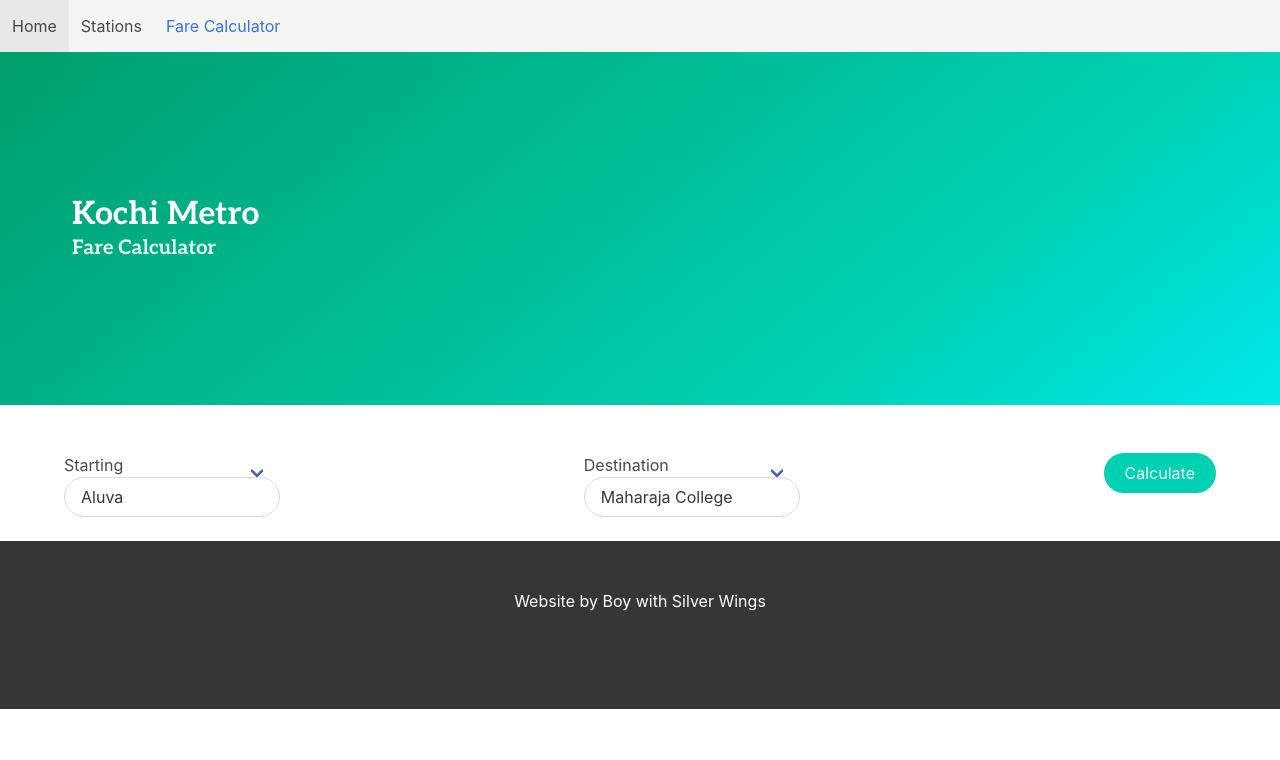
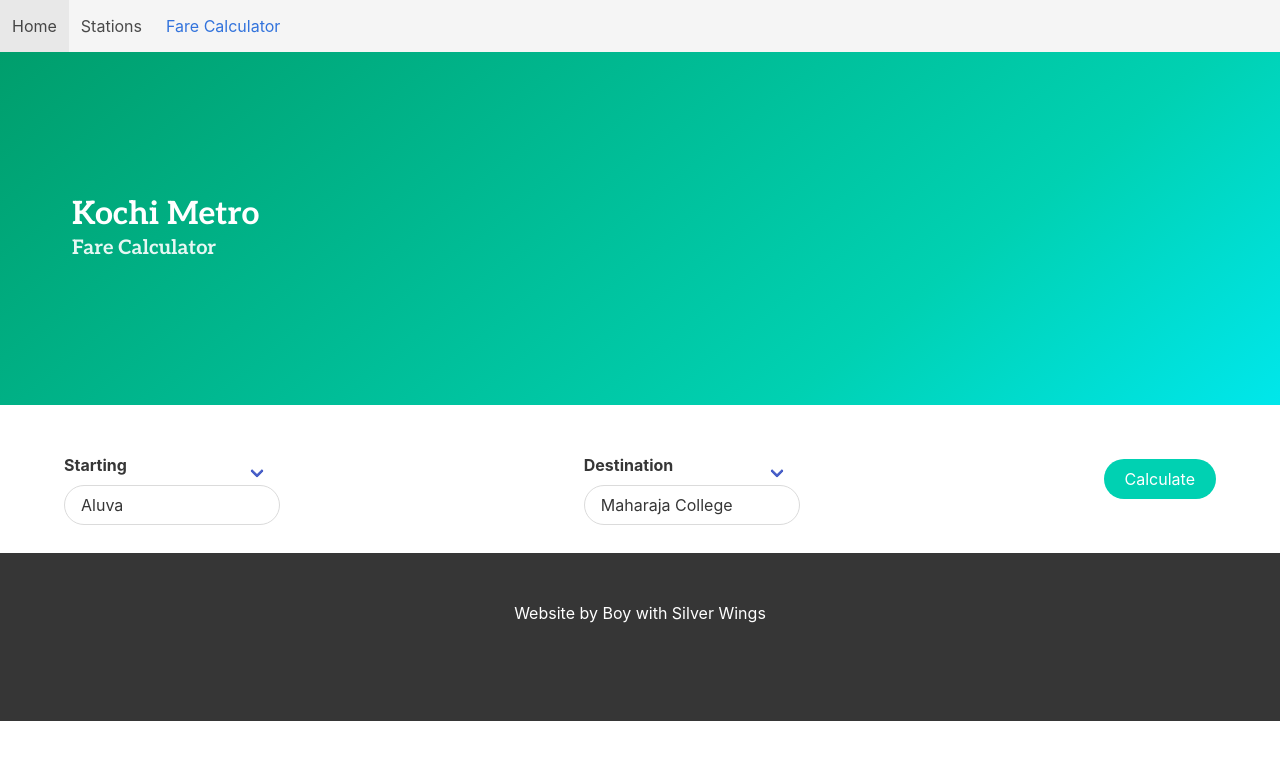
Before and after one commit to agneym/metro-workshop-app, a React (Create React App) app in the folder app/: page /fare in a window 1280 px wide. Shown: the top 760 px of the page. Built offline with nearby package versions, Linux system fonts and the light colour scheme.

Commit message:
calculate fare only when result exists

```diff
--- a/app/src/components/Fare.js
+++ b/app/src/components/Fare.js
@@ -14,16 +14,20 @@
     const result = fareData.find(
       station => station.originId === starting && station.destId === destination
     );
-    const resultingFare = result.fare;
-    setFare(resultingFare);
+    if (result) {
+      const resultingFare = result.fare;
+      setFare(resultingFare);
+    }
   };
   return (
     <main>
       <Header subtitle="Fare Calculator" />
       <section className="section">
         <form className="container level" onSubmit={calculateFare}>
-          <div className="select is-rounded">
-            <label htmlFor="">Starting</label>
+          <div className="select field is-rounded">
+            <label className="label" htmlFor="">
+              Starting
+            </label>
             <select
               value={starting}
               onChange={event => setStarting(event.target.value)}
@@ -33,8 +37,10 @@
               ))}
             </select>
           </div>
-          <div className="select is-rounded">
-            <label htmlFor="">Destination</label>
+          <div className="select field is-rounded">
+            <label className="label" htmlFor="">
+              Destination
+            </label>
             <select
               value={destination}
               onChange={event => setDestination(event.target.value)}
```
